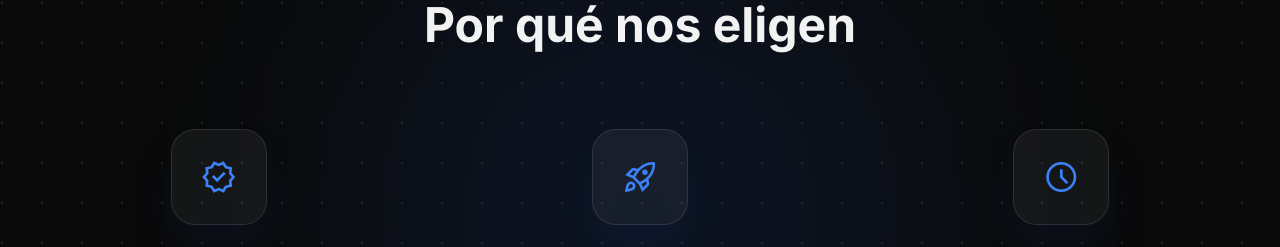
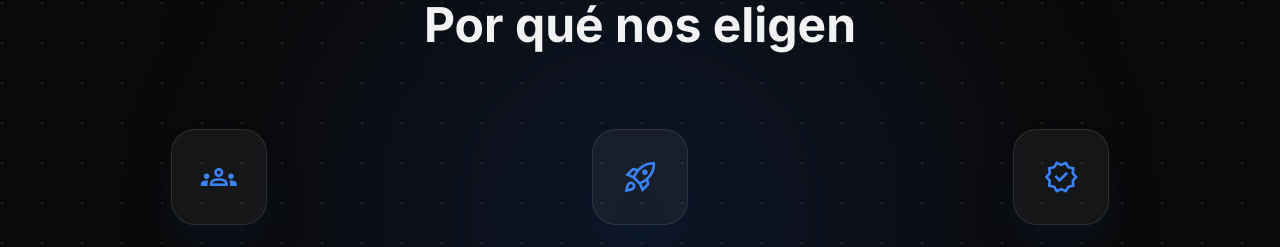
Before and after one commit to asinomas/paginaultima, a React (Vite) app in the folder Pagina_ultima/: page / in a window 1280 px wide. Shown: the part 2015-2262 px from the top of the page. Built offline with nearby package versions, Linux system fonts and the light colour scheme.

Commit message:
Update Stats.tsx

```diff
--- a/Pagina_ultima/src/components/Stats.tsx
+++ b/Pagina_ultima/src/components/Stats.tsx
@@ -4,7 +4,7 @@ import ScrollAnimation from './ScrollAnimation';
 const Stats: React.FC = () => {
   const statsItems = [
     {
-      icon: 'verified',
+      icon: 'groups',
       value: '100%',
       label: 'Talento Validado',
       text: 'Construimos grupos de trabajo capaces de integrarse a sus equipos o liderar proyectos específicos, reduciendo el tiempo de adaptación.'
@@ -16,7 +16,7 @@ const Stats: React.FC = () => {
       text: 'Integramos profesionales evaluados y alineados al negocio de distintas áreas, entregando un producto robusto, seguro y centrado en el cliente.'
     },
     {
-      icon: 'schedule',
+      icon: 'verified',
       value: '100%',
       label: 'Talento Validado',
       text: 'Cada cifra representa un proyecto exitoso, un proceso optimizado y un cliente satisfecho.'
```
